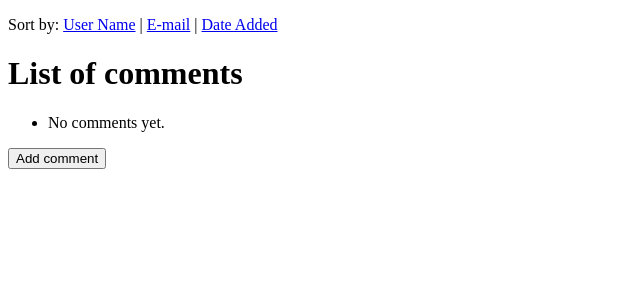
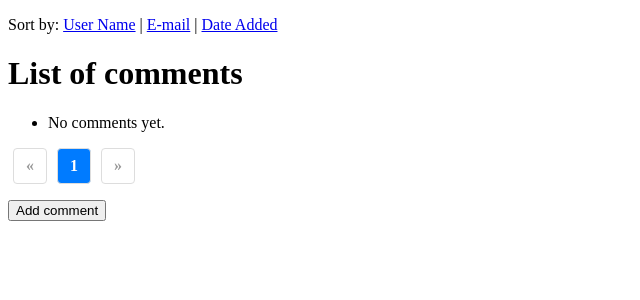
Before and after one commit to Bleyn-Mono/test_execise, a Django app: page /comments/ in a window 1280 px wide. Shown: the top 300 px of the page, without its empty margins (0-640 px from the left). Run offline with Django 5.2, Linux system fonts and the light colour scheme; data that the repository does not hold is empty.

Commit message:
pagination in 25 comments and captcha made, tests added to sorting, pagination and captcha

```diff
--- a/project_comments/comments/forms.py
+++ b/project_comments/comments/forms.py
@@ -1,6 +1,6 @@
 from django import forms
 from .models import Comment
-
+from captcha.fields import CaptchaField
 
 
 class CommentForm(forms.ModelForm):
@@ -8,6 +8,8 @@ class CommentForm(forms.ModelForm):
     email = forms.EmailField(required=True)  # E-mail
     home_page = forms.URLField(required=False)  # Домашняя страница
     text = forms.CharField(widget=forms.Textarea, required=True)  # Текст комментария
+    captcha = CaptchaField()
+
     class Meta:
         model = Comment
-        fields = ['user_name', 'email', 'home_page', 'text']
+        fields = ['user_name', 'email', 'home_page', 'text', 'captcha']
--- a/project_comments/comments/templates/comments/comment_list.html
+++ b/project_comments/comments/templates/comments/comment_list.html
@@ -37,6 +37,34 @@
             <li>No comments yet.</li>
         {% endfor %}
     </ul>
+        <!-- Пагинация -->
+
+    <div class="row">
+        <div class="large-3 large-offset-5 columns">
+            <ul class="pagination">
+                {% if comments.has_previous %}
+                    <li class="arrow"><a href="?page={{ comments.previous_page_number }}">&laquo;</a></li>
+                {% else %}
+                    <li class="arrow unavailable"><a href="">&laquo;</a></li>
+                {% endif %}
+
+                {% for page in comments.paginator.page_range %}
+                    {% if page == comments.number %}
+                        <li class='current'><a href="?page={{ page }}">{{ page }}</a></li>
+                    {% else %}
+                        <li><a href="?page={{ page }}">{{ page }}</a></li>
+                    {% endif %}
+                {% endfor %}
+                {% if comments.has_next %}
+                    <li class="arrow"><a href="?page={{ comments.next_page_number }}">&raquo;</a></li>
+                {% else %}
+                    <li class="arrow unavailable"><a href="">&raquo;</a></li>
+                {% endif %}
+            </ul>
+        </div>
+    </div>
+
+
     <a href="{% url 'comment_create' %}"><button class="btn">Add comment</button></a>
 
     <!-- JavaScript для показа/скрытия дочерних комментариев -->
--- a/project_comments/comments/views.py
+++ b/project_comments/comments/views.py
@@ -1,6 +1,7 @@
 from django.contrib.auth import get_user_model
 from django.contrib.auth.decorators import login_required
 from django.shortcuts import render, redirect, get_object_or_404
+from django.core.paginator import Paginator, PageNotAnInteger, EmptyPage
 from users.views import register
 from .models import Comment
 from .forms import CommentForm
@@ -30,7 +31,18 @@ def get_sorted_comments(request):
 
 def comment_list(request):
     comments = get_sorted_comments(request)
-    return render(request, 'comments/comment_list.html', {'comments': comments})
+    #пагинатор
+    comments_paginator = Paginator(comments, 25)
+    paginator_number = request.GET.get('page')
+    try:
+        comments_page = comments_paginator.page(paginator_number)
+    except PageNotAnInteger:
+        # Если номер страницы не является целым числом, показываем первую страницу
+        comments_page = comments_paginator.page(1)
+    except EmptyPage:
+        # Если номер страницы выходит за пределы, показываем последнюю страницу
+        comments_page = comments_paginator.page(comments_paginator.num_pages)
+    return render(request, 'comments/comment_list.html', {'comments': comments_page})
 
 
 @login_required(login_url='login')
--- a/project_comments/docker-compose.yml
+++ b/project_comments/docker-compose.yml
@@ -1,4 +1,3 @@
-version: '3'
 services:
   web:
     build: .
--- a/project_comments/project_comments/settings.py
+++ b/project_comments/project_comments/settings.py
@@ -40,6 +40,7 @@ INSTALLED_APPS = [
     'users',
     'file',
     'comments',
+    'captcha',
 ]
 
 MIDDLEWARE = [
--- a/project_comments/project_comments/urls.py
+++ b/project_comments/project_comments/urls.py
@@ -22,4 +22,5 @@ urlpatterns = [
     path('files/', include('file.urls')),
     path('comments/', include('comments.urls')),
     path('users/', include('users.urls')),
+    path('captcha/', include('captcha.urls')),
 ]
--- a/project_comments/static/css/styles.css
+++ b/project_comments/static/css/styles.css
@@ -8,3 +8,36 @@
 .reply-button:hover {
     background-color: #ddd;
 }
+.pagination {
+    display: flex;
+    list-style-type: none;
+    padding: 0;
+}
+
+.pagination li {
+    margin: 0 5px;
+}
+
+.pagination .arrow, .pagination .current {
+    font-weight: bold;
+}
+
+.pagination a {
+    display: block;
+    padding: 8px 12px;
+    text-decoration: none;
+    color: #007bff;
+    border: 1px solid #ddd;
+    border-radius: 4px;
+}
+
+.pagination .current a {
+    background-color: #007bff;
+    color: white;
+    pointer-events: none;
+}
+
+.pagination .unavailable a {
+    color: #999;
+    pointer-events: none;
+}
```
Also changed, not shown: project_comments/comments/management/commands/populate_comments.py (added, +32 -0 lines), project_comments/comments/tests.py (+69 -0 lines).
